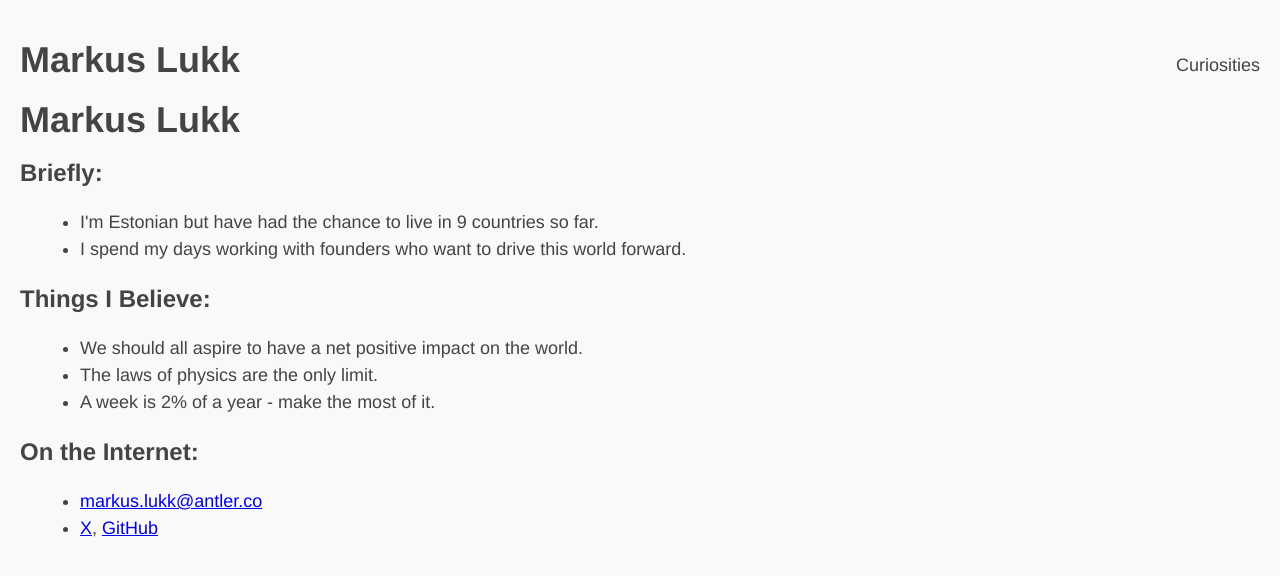
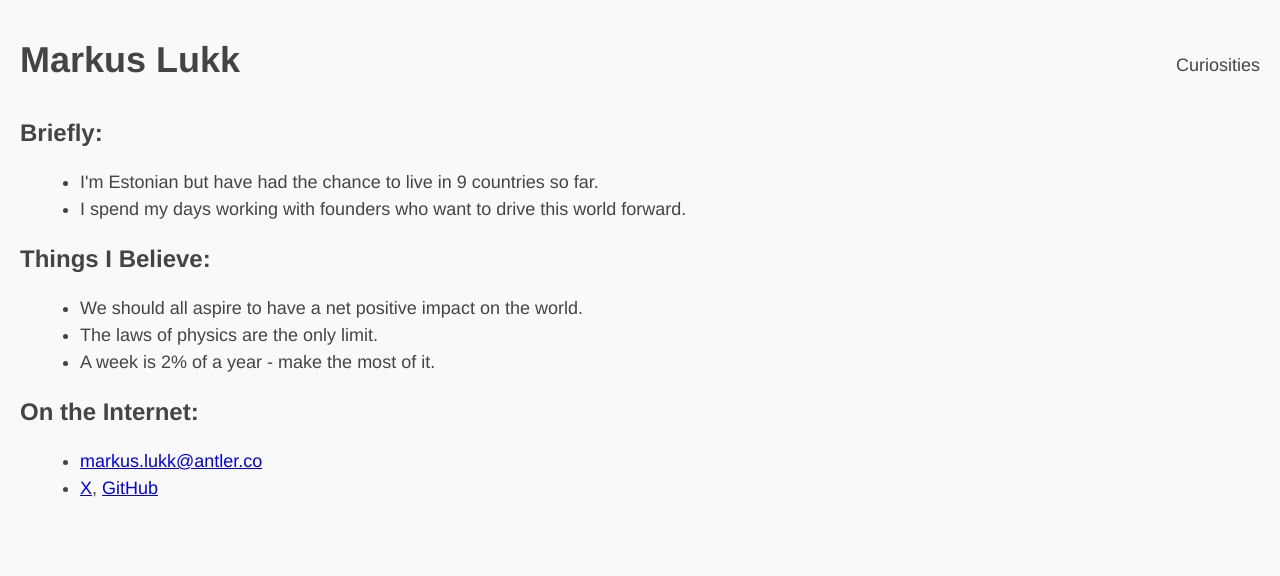
Before and after one commit to markuslukk/markuslukk.github.io, a Jekyll site: the page built from index.html, in a window 1280 px wide. Shown: the top 576 px of the page. Built offline with Jekyll 4.4.1, drawn with Linux system fonts in a browser that asks for light colours.

Commit message:
Update index.html

```diff
--- a/index.html
+++ b/index.html
@@ -1,8 +1,6 @@
 ---
 layout: default
 ---
-<h1>Markus Lukk</h1>
-
 <h2>Briefly:</h2>
 <ul>
     <li>I'm Estonian but have had the chance to live in 9 countries so far.</li>
```
